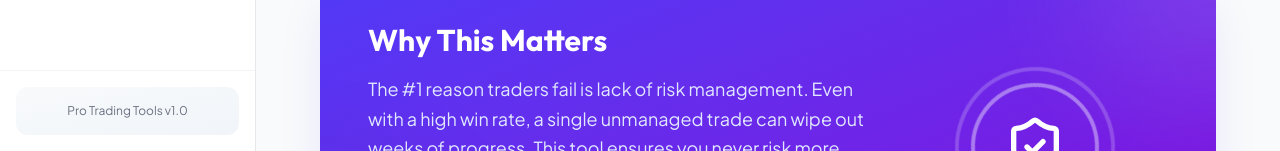
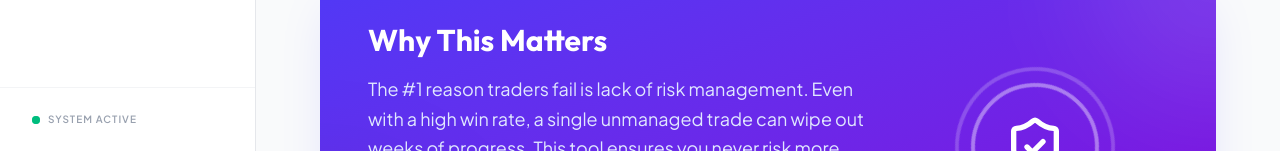
Before and after one commit to johncegom/position-size-calculator, a React (Vite) app: page /about in a window 1280 px wide. Shown: the part 649-800 px from the top of the page. Built offline with nearby package versions, Linux system fonts and the light colour scheme.

Commit message:
feat: update sidebar footer to minimalist system status indicator

```diff
--- a/src/components/layout/Sidebar.tsx
+++ b/src/components/layout/Sidebar.tsx
@@ -71,12 +71,16 @@ const Sidebar = () => {
         ))}
       </nav>
 
-      {/* User / Footer Area (Optional) */}
-      <div className="p-4 border-t border-gray-100 dark:border-gray-800/50">
-        <div className="bg-gradient-to-br from-slate-50 to-slate-100 dark:from-slate-800 dark:to-slate-900 rounded-xl p-4">
-          <p className="text-xs text-center text-gray-500 dark:text-gray-400">
-            Pro Trading Tools v1.0
-          </p>
+      {/* Status Footer */}
+      <div className="p-6 border-t border-gray-100 dark:border-gray-800/50">
+        <div className="flex items-center gap-2 px-2">
+          <span className="relative flex h-2 w-2">
+            <span className="animate-ping absolute inline-flex h-full w-full rounded-full bg-emerald-400 opacity-75"></span>
+            <span className="relative inline-flex rounded-full h-2 w-2 bg-emerald-500"></span>
+          </span>
+          <span className="text-[10px] uppercase tracking-widest text-gray-400 dark:text-gray-500 font-semibold">
+            System Active
+          </span>
         </div>
       </div>
     </aside>
```
